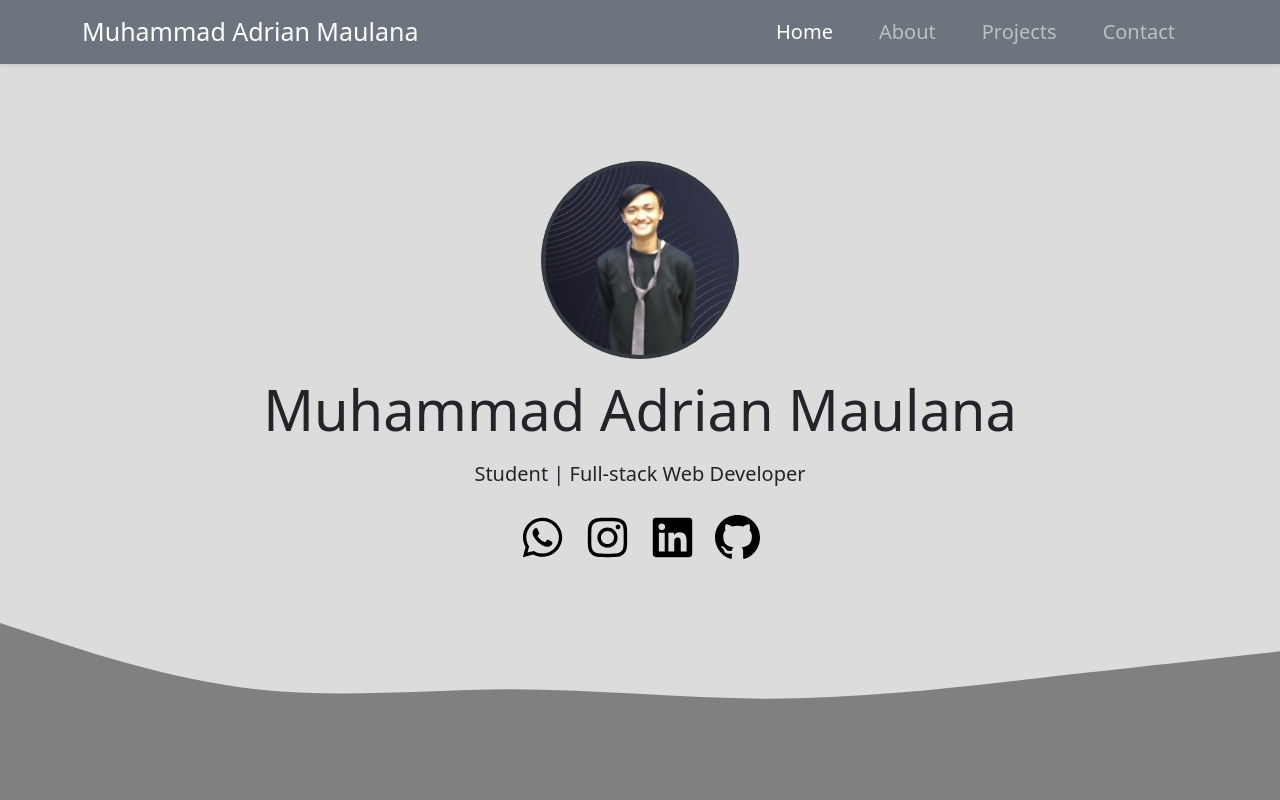
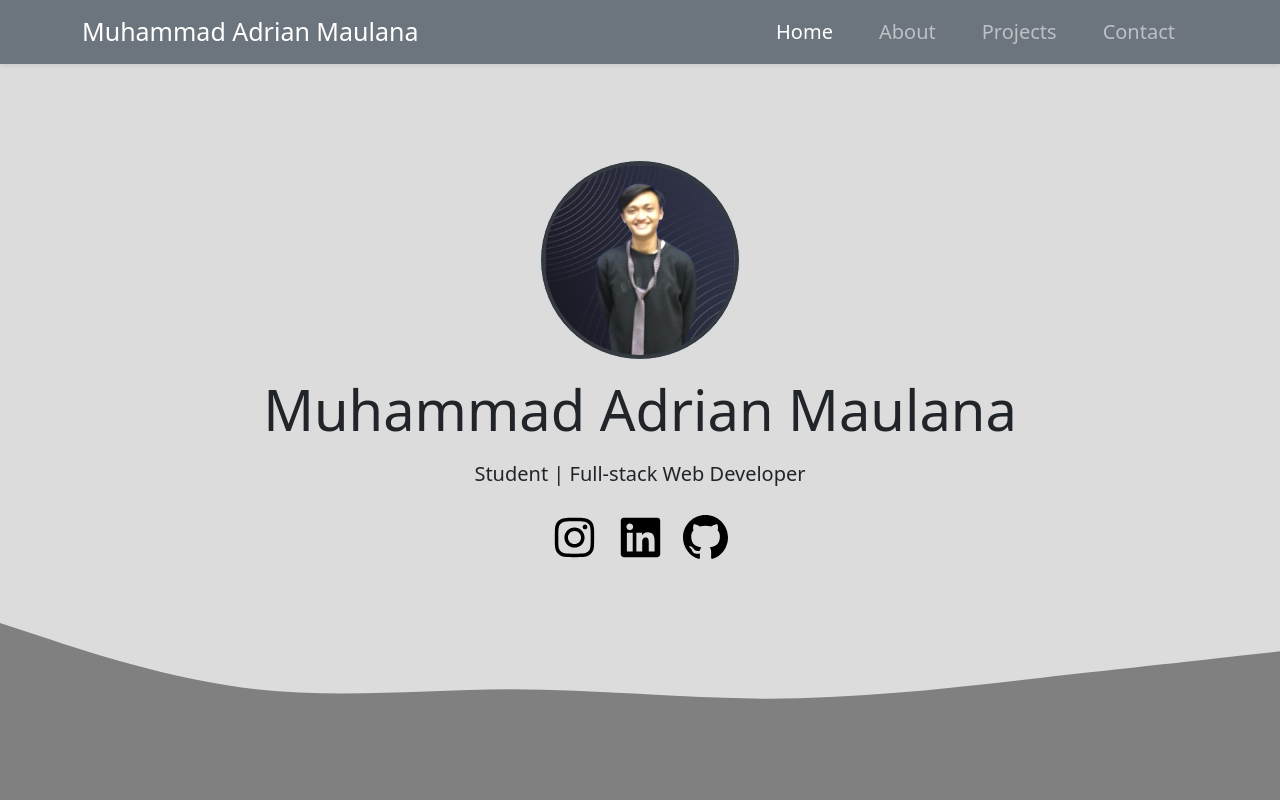
Before and after one commit to madrianmln/madrianmln.github.io, a plain HTML site: page index.html in a window 1280 px wide. Shown: the top 800 px of the page. Drawn offline with nearby package versions, Linux system fonts and the light colour scheme.

Commit message:
menghilangkan link whatsapp

```diff
--- a/index.html
+++ b/index.html
@@ -45,9 +45,6 @@
         <img src="./assets/img/me-background.jpeg" alt="Muhammad Adrian Maulana" class="rounded-circle  img-thumbnail mb-3">
         <h1 class="display-4 mb-3">Muhammad Adrian Maulana</h1>
         <p class="lead">Student | Full-stack Web Developer</p>
-        <a href="https://wa.me/6281295048860" target="_blank">
-            <img src="assets/logo/whatsapp-brands.svg" alt="whatsapp">
-        </a>
         <a href="https://www.instagram.com/madrianmln/" target="_blank">
             <img src="assets/logo/instagram-brands.svg" alt="instagram">
         </a>
```
